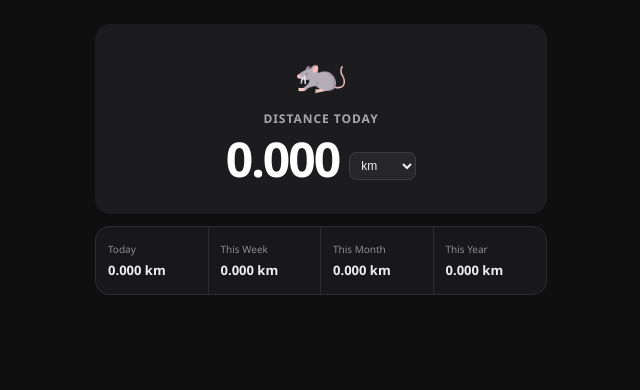
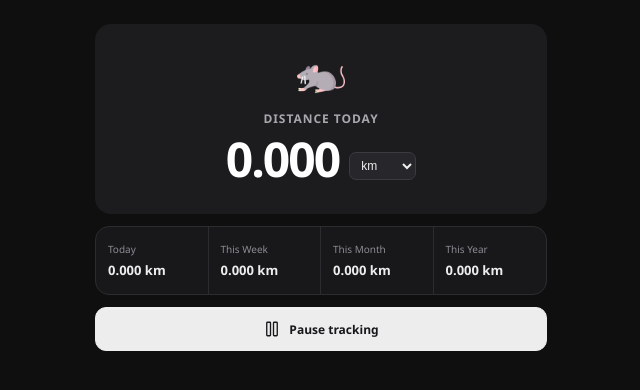
Before and after one commit to itshakemd/mouse-distance-tracker, a React (Vite) app: page / in a window 1280 px wide. Shown: the top 390 px of the page, without its empty margins (319-959 px from the left). Built offline with nearby package versions, Linux system fonts and the light colour scheme.

Commit message:
feat: add pause and resume controls

```diff
--- a/src/App.tsx
+++ b/src/App.tsx
@@ -8,6 +8,7 @@ export default function App() {
   return (
     <Dashboard
       snapshot={tracker.snapshot}
+      onToggleTracking={tracker.toggleTracking}
       onUnitChange={tracker.changeUnit}
     />
   );
--- a/src/components/Dashboard.tsx
+++ b/src/components/Dashboard.tsx
@@ -1,12 +1,18 @@
+import { Pause, Play } from "lucide-react";
 import type { DistanceUnit, TrackerSnapshot } from "../model/tracker";
 import { distanceValue, formatDistance } from "../utils/distance";
 
 interface DashboardProps {
   snapshot: TrackerSnapshot;
-  onUnitChange?: (unit: DistanceUnit) => Promise<void>;
+  onToggleTracking: () => Promise<void>;
+  onUnitChange: (unit: DistanceUnit) => Promise<void>;
 }
 
-export function Dashboard({ snapshot, onUnitChange }: DashboardProps) {
+export function Dashboard({
+  snapshot,
+  onToggleTracking,
+  onUnitChange,
+}: DashboardProps) {
   const stats = [
     ["Today", snapshot.todayPixels],
     ["This Week", snapshot.weekPixels],
@@ -26,7 +32,9 @@ export function Dashboard({ snapshot, onUnitChange }: DashboardProps) {
           <select
             aria-label="Measurement unit"
             value={snapshot.settings.unit}
-            onChange={(event) => void onUnitChange?.(event.target.value as DistanceUnit)}
+            onChange={(event) =>
+              void onUnitChange(event.target.value as DistanceUnit)
+            }
           >
             <option value="px">px</option>
             <option value="m">m</option>
@@ -43,6 +51,17 @@ export function Dashboard({ snapshot, onUnitChange }: DashboardProps) {
           </article>
         ))}
       </section>
+
+      <section className="controls">
+        <button
+          className="primary"
+          type="button"
+          onClick={() => void onToggleTracking()}
+        >
+          {snapshot.paused ? <Play aria-hidden="true" /> : <Pause aria-hidden="true" />}
+          {snapshot.paused ? "Resume tracking" : "Pause tracking"}
+        </button>
+      </section>
     </main>
   );
 }
```
